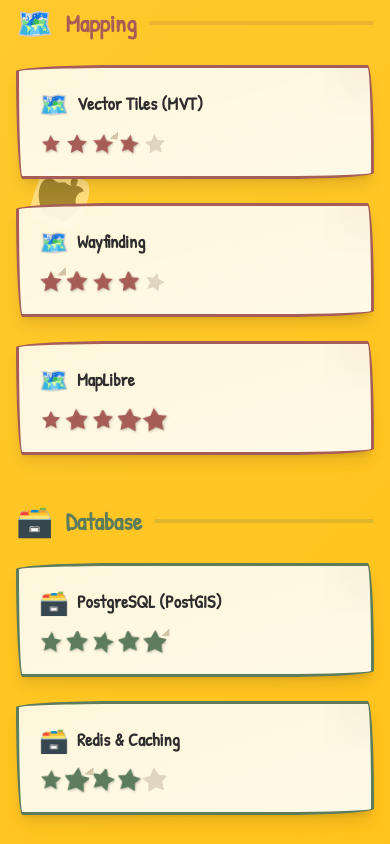
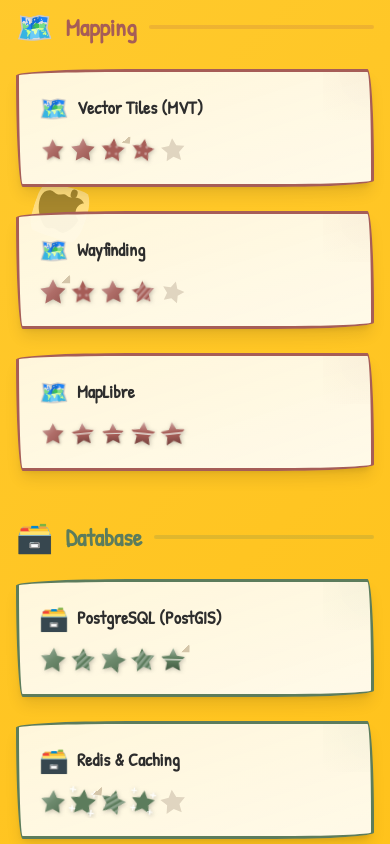
Before and after one commit to architpai/diary-of-archit, a Next.js app: page / in a window 390 px wide. Shown: the part 3560-4404 px from the top of the page. Built offline with nearby package versions, Linux system fonts and the light colour scheme; a web font is replaced by a local one.

Commit message:
feat: upgrade sticker stars with glossy, polka dot, striped, metallic, and sparkle styles

```diff
--- a/components/StickerStars.tsx
+++ b/components/StickerStars.tsx
@@ -2,21 +2,8 @@
 
 import { motion, useReducedMotion } from 'framer-motion';
 
-// Three different star path designs (5-point variations)
-const starVariants = [
-  // Classic 5-point
-  (fill: string) => (
-    <path d="M12 2l3.09 6.26L22 9.27l-5 4.87 1.18 6.88L12 17.77l-6.18 3.25L7 14.14 2 9.27l6.91-1.01L12 2z" fill={fill} />
-  ),
-  // Rounder, softer
-  (fill: string) => (
-    <path d="M12 1c.5 0 1 .3 1.2.8l2.5 5.5 6 .8c.7.1 1 1 .5 1.5l-4.4 4.2 1 6c.1.7-.6 1.2-1.2.9L12 18l-5.6 3c-.6.3-1.3-.2-1.2-.9l1-6L1.8 9.6c-.5-.5-.2-1.4.5-1.5l6-.8L10.8 1.8c.2-.5.7-.8 1.2-.8z" fill={fill} />
-  ),
-  // Chunky
-  (fill: string) => (
-    <path d="M12 0l4 7.5 8 1.5-5.5 5.5 1 8L12 19l-7.5 3.5 1-8L0 9l8-1.5z" fill={fill} />
-  ),
-];
+// Single consistent star path for all variants
+const STAR_PATH = 'M12 2l3.09 6.26L22 9.27l-5 4.87 1.18 6.88L12 17.77l-6.18 3.25L7 14.14 2 9.27l6.91-1.01L12 2z';
 
 interface StickerStarsProps {
   rating: number;  // 1-5
@@ -42,13 +29,160 @@
   };
 }
 
+// Lighten a hex color by mixing with white
+function lightenColor(hex: string, amount: number): string {
+  const r = parseInt(hex.slice(1, 3), 16);
+  const g = parseInt(hex.slice(3, 5), 16);
+  const b = parseInt(hex.slice(5, 7), 16);
+  const nr = Math.round(r + (255 - r) * amount);
+  const ng = Math.round(g + (255 - g) * amount);
+  const nb = Math.round(b + (255 - b) * amount);
+  return `rgb(${nr},${ng},${nb})`;
+}
+
+// Darken a hex color by scaling toward black
+function darkenColor(hex: string, amount: number): string {
+  const r = parseInt(hex.slice(1, 3), 16);
+  const g = parseInt(hex.slice(3, 5), 16);
+  const b = parseInt(hex.slice(5, 7), 16);
+  const nr = Math.round(r * (1 - amount));
+  const ng = Math.round(g * (1 - amount));
+  const nb = Math.round(b * (1 - amount));
+  return `rgb(${nr},${ng},${nb})`;
+}
+
+type VisualStyle = 'glossy' | 'polka' | 'striped' | 'metallic' | 'sparkle';
+const VISUAL_STYLES: VisualStyle[] = ['glossy', 'polka', 'striped', 'metallic', 'sparkle'];
+
+interface StarSVGProps {
+  color: string;
+  style: VisualStyle;
+  uid: string; // unique id prefix for gradients/patterns
+}
+
+function GlossyStar({ color, uid }: { color: string; uid: string }) {
+  const glossId = `${uid}-gloss`;
+  return (
+    <svg viewBox="0 0 24 24" className="w-7 h-7 md:w-8 md:h-8" style={{ overflow: 'visible' }}>
+      <defs>
+        <linearGradient id={glossId} x1="0" y1="0" x2="1" y2="1">
+          <stop offset="0%" stopColor="white" stopOpacity="0.45" />
+          <stop offset="50%" stopColor="white" stopOpacity="0.1" />
+          <stop offset="100%" stopColor="black" stopOpacity="0.12" />
+        </linearGradient>
+      </defs>
+      {/* Base fill */}
+      <path d={STAR_PATH} fill={color} />
+      {/* Gloss overlay */}
+      <path d={STAR_PATH} fill={`url(#${glossId})`} />
+    </svg>
+  );
+}
+
+function PolkaStar({ color, uid }: { color: string; uid: string }) {
+  const patId = `${uid}-polka`;
+  return (
+    <svg viewBox="0 0 24 24" className="w-7 h-7 md:w-8 md:h-8" style={{ overflow: 'visible' }}>
+      <defs>
+        <pattern id={patId} width="6" height="6" patternUnits="userSpaceOnUse">
+          <circle cx="3" cy="3" r="1.2" fill="white" opacity="0.4" />
+        </pattern>
+      </defs>
+      <path d={STAR_PATH} fill={color} />
+      <path d={STAR_PATH} fill={`url(#${patId})`} />
+    </svg>
+  );
+}
+
+function StripedStar({ color, uid }: { color: string; uid: string }) {
+  const patId = `${uid}-stripes`;
+  return (
+    <svg viewBox="0 0 24 24" className="w-7 h-7 md:w-8 md:h-8" style={{ overflow: 'visible' }}>
+      <defs>
+        <pattern id={patId} width="4" height="4" patternUnits="userSpaceOnUse" patternTransform="rotate(45)">
+          <rect width="2" height="4" fill="white" opacity="0.3" />
+        </pattern>
+      </defs>
+      <path d={STAR_PATH} fill={color} />
+      <path d={STAR_PATH} fill={`url(#${patId})`} />
+    </svg>
+  );
+}
+
+function MetallicStar({ color, uid }: { color: string; uid: string }) {
+  const gradId = `${uid}-metallic`;
+  const light = lightenColor(color, 0.45);
+  const dark = darkenColor(color, 0.3);
+  return (
+    <svg viewBox="0 0 24 24" className="w-7 h-7 md:w-8 md:h-8" style={{ overflow: 'visible' }}>
+      <defs>
+        <linearGradient id={gradId} x1="0" y1="0" x2="0" y2="1">
+          <stop offset="0%" stopColor={light} />
+          <stop offset="45%" stopColor={color} />
+          <stop offset="52%" stopColor="white" stopOpacity="0.5" />
+          <stop offset="55%" stopColor={color} />
+          <stop offset="100%" stopColor={dark} />
+        </linearGradient>
+      </defs>
+      <path d={STAR_PATH} fill={`url(#${gradId})`} />
+    </svg>
+  );
+}
+
+function SparkleStar({ color }: { color: string }) {
+  // 4 small sparkle crosses scattered around the star
+  const sparkles = [
+    { x: 3, y: 3 },
+    { x: 20, y: 5 },
+    { x: 19, y: 20 },
+    { x: 4, y: 18 },
+  ];
+  return (
+    <svg viewBox="0 0 24 24" className="w-7 h-7 md:w-8 md:h-8" style={{ overflow: 'visible' }}>
+      <path d={STAR_PATH} fill={color} />
+      {sparkles.map((sp, idx) => (
+        <g key={idx} transform={`translate(${sp.x},${sp.y})`}>
+          {/* Horizontal line of sparkle cross */}
+          <line x1="-2" y1="0" x2="2" y2="0" stroke="white" strokeWidth="1.2" strokeLinecap="round" opacity="0.9" />
+          {/* Vertical line of sparkle cross */}
+          <line x1="0" y1="-2" x2="0" y2="2" stroke="white" strokeWidth="1.2" strokeLinecap="round" opacity="0.9" />
+        </g>
+      ))}
+    </svg>
+  );
+}
+
+function FilledStar({ color, style, uid }: StarSVGProps) {
+  switch (style) {
+    case 'glossy':
+      return <GlossyStar color={color} uid={uid} />;
+    case 'polka':
+      return <PolkaStar color={color} uid={uid} />;
+    case 'striped':
+      return <StripedStar color={color} uid={uid} />;
+    case 'metallic':
+      return <MetallicStar color={color} uid={uid} />;
+    case 'sparkle':
+      return <SparkleStar color={color} />;
+  }
+}
+
+function UnfilledStar() {
+  return (
+    <svg viewBox="0 0 24 24" className="w-7 h-7 md:w-8 md:h-8">
+      <path d={STAR_PATH} fill="#e0d5c0" />
+    </svg>
+  );
+}
+
 export default function StickerStars({ rating, color, seed = 0 }: StickerStarsProps) {
   const shouldReduceMotion = useReducedMotion();
   const random = seededRandom(seed + 42);
 
   const stars = Array.from({ length: 5 }, (_, i) => {
     const isFilled = i < rating;
-    const variantIndex = Math.floor(random() * starVariants.length);
+    // Assign one of the 5 visual styles (deterministic per position)
+    const styleIndex = Math.floor(random() * VISUAL_STYLES.length);
     const rotation = (random() - 0.5) * 16;
     const imperfectionRoll = random();
 
@@ -60,10 +194,11 @@
 
     return {
       isFilled,
-      variantIndex,
+      styleIndex,
       rotation: imperfection === 'rotated' ? rotation * 2 : rotation,
       imperfection,
       scale: 0.9 + random() * 0.2,
+      uid: `star-${seed}-${i}`,
     };
   });
 
@@ -83,18 +218,24 @@
               : { type: 'spring', stiffness: 200, delay: i * 0.08 }
           }
         >
-          <svg
-            viewBox="0 0 24 24"
-            className="w-6 h-6 md:w-7 md:h-7"
+          <div
             style={{
-              filter: star.isFilled ? 'drop-shadow(1px 1px 1px rgba(0,0,0,0.2))' : 'none',
+              filter: star.isFilled ? 'drop-shadow(1px 1px 2px rgba(0,0,0,0.25))' : 'none',
               ...(star.imperfection === 'peel-right' ? { clipPath: 'polygon(0 0, 92% 0, 95% 5%, 100% 100%, 0 100%)' } : {}),
               ...(star.imperfection === 'peel-top' ? { clipPath: 'polygon(5% 8%, 100% 0, 100% 100%, 0 100%)' } : {}),
               ...(star.imperfection === 'torn' ? { clipPath: 'polygon(0 40%, 100% 35%, 100% 100%, 0 100%)' } : {}),
             }}
           >
-            {starVariants[star.variantIndex](star.isFilled ? color : '#e0d5c0')}
-          </svg>
+            {star.isFilled ? (
+              <FilledStar
+                color={color}
+                style={VISUAL_STYLES[star.styleIndex]}
+                uid={star.uid}
+              />
+            ) : (
+              <UnfilledStar />
+            )}
+          </div>
           {star.imperfection === 'peel-right' && star.isFilled && (
             <div
               className="absolute -top-0.5 -right-0.5 w-2 h-2"
```
